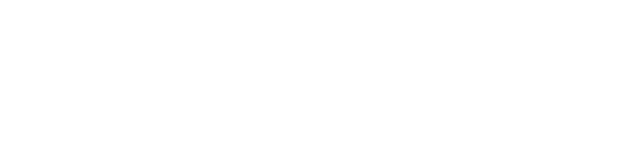
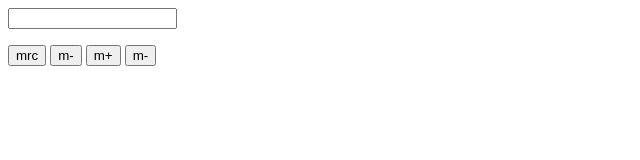
Before and after one commit to achow123/Calculator, a plain HTML site: page index.html in a window 1280 px wide. Shown: the whole page, without its empty margins (0-640 px from the left). Drawn offline with Linux system fonts and the light colour scheme.

Commit message:
initial commit

```diff
--- a/index.html
+++ b/index.html
@@ -11,7 +11,14 @@
 
 <body>
 <!--Add your HTML here-->
-
+	<div class= "box">
+		<div class= "display"><input type= "text" readonly size= "18" id="d" </div>
+		<div class= "keys">
+			<p>
+				<input type= "button" class="button function" value= "mrc" onClick="alert('Not yet implemented')">
+				<input type= "button" class="button function" value= "m-" onClick="alert('Not yet implemented')">
+				<input type= "button" class="button function" value= "m+" onClick="alert('Not yet implemented')">
+				<input type= "button" class="button operator" value= "m-" onClick="alert('Not yet implemented')">
 
 
 
```
